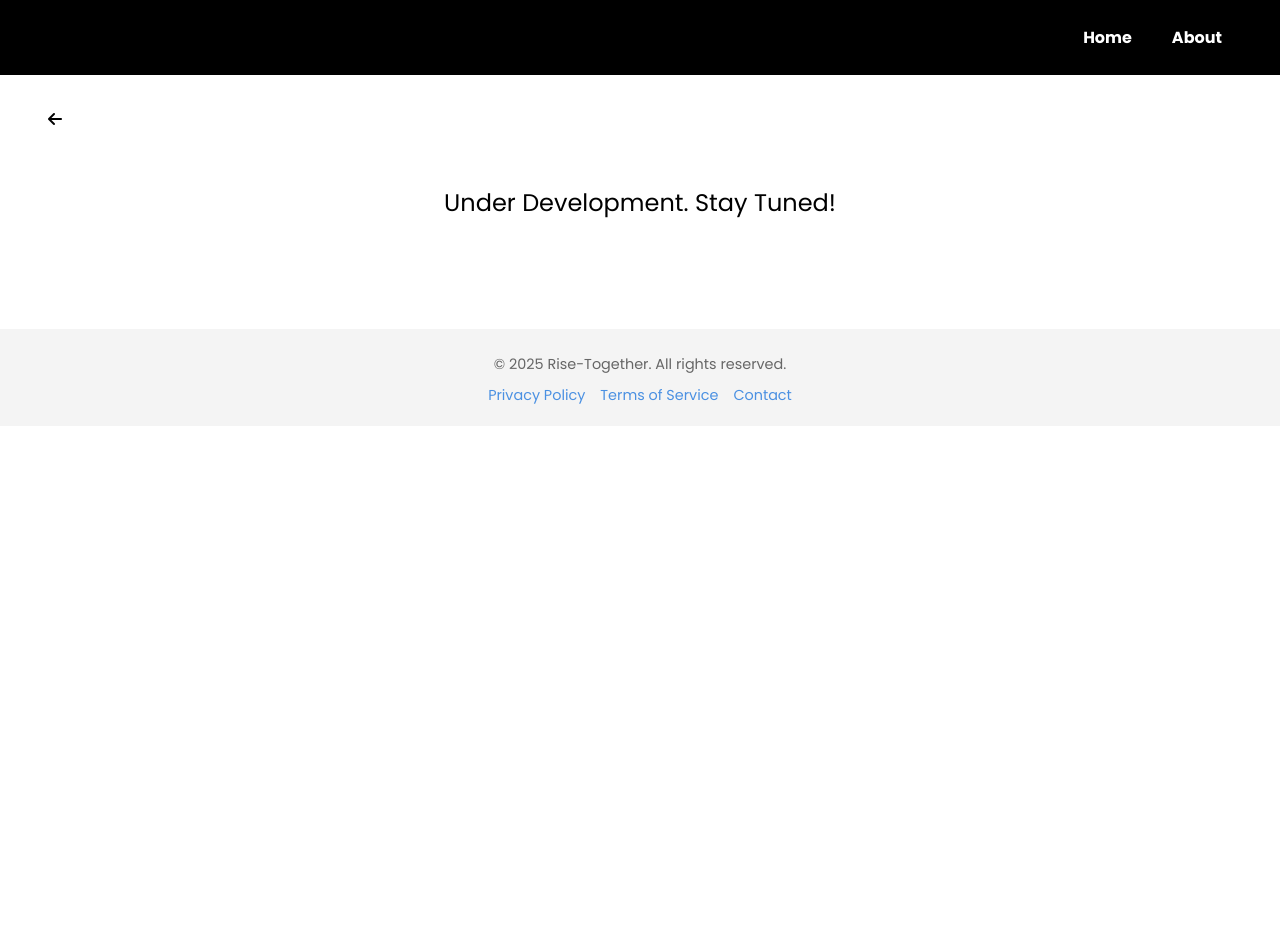
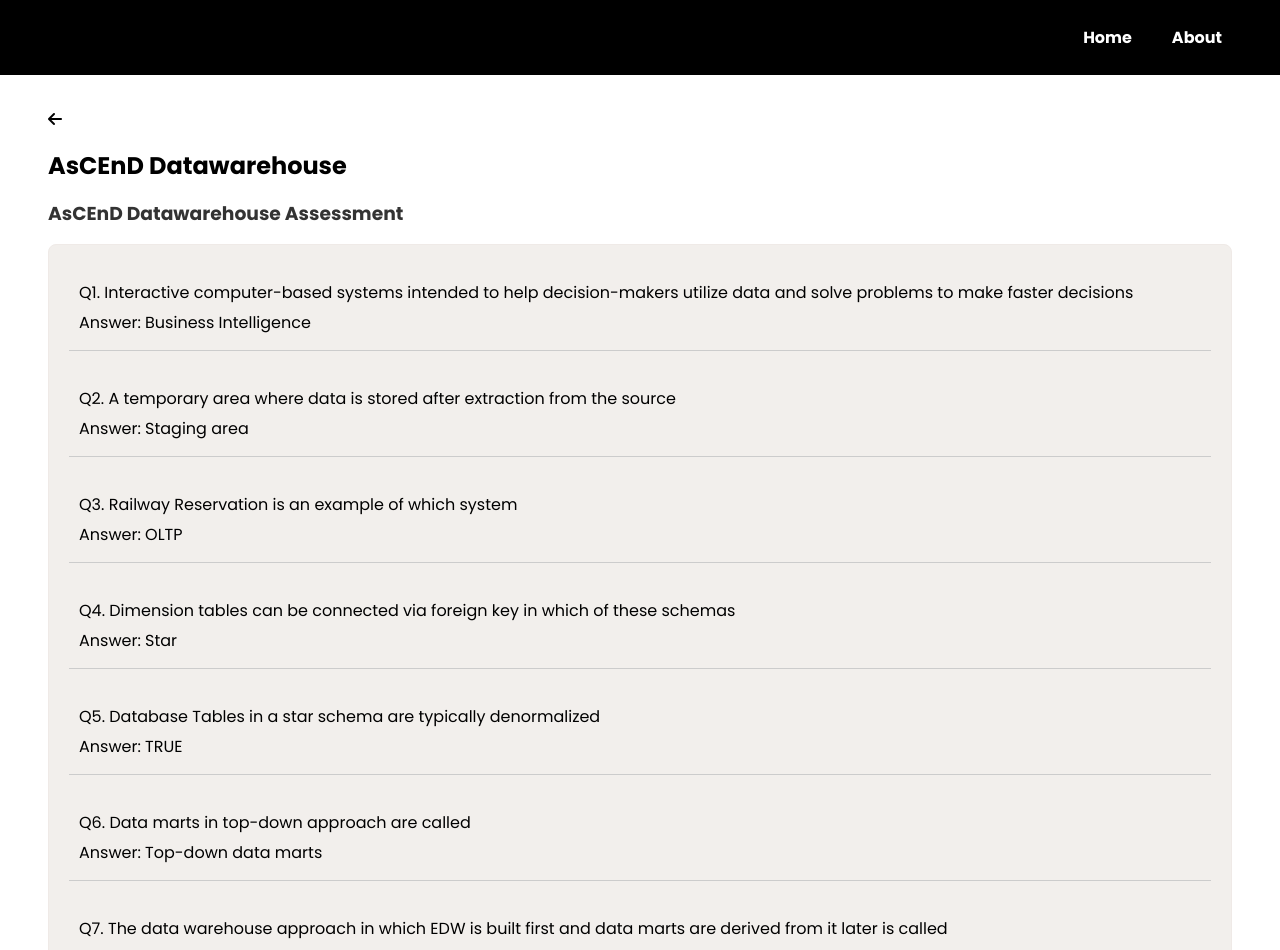
Before and after one commit to RangaJaladurgam/Rise-Together, a React (Vite) app in the folder rise-together/: page /ascend-courses/datawarehouse in a window 1280 px wide. Shown: the top 950 px of the page. Before the commit the page ends 800 px from the top, so only its background shows below. Built offline with nearby package versions, Linux system fonts and the light colour scheme.

Commit message:
Working on DatawareHouse

```diff
--- a/rise-together/src/App.jsx
+++ b/rise-together/src/App.jsx
@@ -52,6 +52,7 @@ import MongoDb from "./components/content/Ascend-Courses/MongoDb";
 import TestAutomation from "./components/content/Ascend-Courses/TestAutomation";
 import AzureCloud from "./components/content/Ascend-Courses/AzureCloud";
 import AdvanceDotNet from "./components/content/Ascend-Courses/AdvanceDotNet";
+import Datawarehouse from "./components/content/Ascend-Courses/DatawareHouse";
 
 function App() {
   const location = useLocation();
@@ -99,7 +100,7 @@ function App() {
               />
               <Route
                 path="/ascend-courses/datawarehouse"
-                element={<ComingSoon />}
+                element={<Datawarehouse />}
               />
               <Route path="/ascend-courses/devops" element={<ComingSoon />} />
               <Route path="/ascend-courses/bigdata" element={<ComingSoon />} />
--- /dev/null
+++ b/rise-together/src/components/content/Ascend-Courses/DatawareHouse.jsx
@@ -0,0 +1,157 @@
+import React, { useEffect } from "react";
+import { Link } from "react-router-dom";
+import "../Util.css";
+function Datawarehouse() {
+  useEffect(() => {
+    window.scrollTo(0, 0);
+  }, []);
+  return (
+    <>
+      <div className="content">
+        <Link to="/" className="">
+          {" "}
+          <span>
+            <i className="fa-solid fa-arrow-left"></i>
+          </span>
+        </Link>
+        <h2>AsCEnD Datawarehouse</h2>
+        <h3>AsCEnD Datawarehouse Assessment</h3>
+        <div className="kyt-questions">
+          <div className="question">
+            <p>
+              Q1. Interactive computer-based systems intended to help
+              decision-makers utilize data and solve problems to make faster
+              decisions
+            </p>
+            <p className="answer">Answer: Business Intelligence</p>
+          </div>
+
+          <div className="question">
+            <p>
+              Q2. A temporary area where data is stored after extraction from
+              the source
+            </p>
+            <p className="answer">Answer: Staging area</p>
+          </div>
+
+          <div className="question">
+            <p>Q3. Railway Reservation is an example of which system</p>
+            <p className="answer">Answer: OLTP</p>
+          </div>
+
+          <div className="question">
+            <p>
+              Q4. Dimension tables can be connected via foreign key in which of
+              these schemas
+            </p>
+            <p className="answer">Answer: Star</p>
+          </div>
+
+          <div className="question">
+            <p>
+              Q5. Database Tables in a star schema are typically denormalized
+            </p>
+            <p className="answer">Answer: TRUE</p>
+          </div>
+
+          <div className="question">
+            <p>Q6. Data marts in top-down approach are called</p>
+            <p className="answer">Answer: Top-down data marts</p>
+          </div>
+
+          <div className="question">
+            <p>
+              Q7. The data warehouse approach in which EDW is built first and
+              data marts are derived from it later is called
+            </p>
+            <p className="answer">Answer: Top-down approach</p>
+          </div>
+
+          <div className="question">
+            <p>Q8. Which of the following is not an ETL tool</p>
+            <p className="answer">Answer: Tableau</p>
+          </div>
+
+          <div className="question">
+            <p>Q9. Critical metrics for measuring performance of a business</p>
+            <p className="answer">Answer: Ad Hoc reports</p>
+          </div>
+
+          <div className="question">
+            <p>
+              Q10. Data from a single source only can be moved to a data
+              warehouse
+            </p>
+            <p className="answer">Answer: FALSE</p>
+          </div>
+
+          <div className="question">
+            <p>Q11. A dimension without any associated attribute is called</p>
+            <p className="answer">Answer: Degenerate dimension</p>
+          </div>
+
+          <div className="question">
+            <p>Q12. Datastore used to analyze near real-time data</p>
+            <p className="answer">Answer: ODS</p>
+          </div>
+
+          <div className="question">
+            <p>Q13. R in ROLAP stands for __________.</p>
+            <p className="answer">Answer: Relational</p>
+          </div>
+
+          <div className="question">
+            <p>
+              Q14. Miniature data warehouse that supports the requirement of a
+              particular department or business process
+            </p>
+            <p className="answer">Answer: DSS</p>
+          </div>
+
+          <div className="question">
+            <p>
+              Q15. ________ is a process that transforms raw data into
+              meaningful and useful information for business purposes
+            </p>
+            <p className="answer">Answer: Business Intelligence</p>
+          </div>
+
+          <div className="question">
+            <p>
+              Q16. Overall management of the availability, usability, integrity,
+              and security of the data employed in an enterprise...
+            </p>
+            <p className="answer">Answer: Data Governance</p>
+          </div>
+
+          <div className="question">
+            <p>Q17. The dimensions which contribute to the grain are called</p>
+            <p className="answer">Answer: Primary dimension</p>
+          </div>
+
+          <div className="question">
+            <p>
+              Q18. Fact table which has dimension keys but no measures is called
+            </p>
+            <p className="answer">Answer: Factless fact table</p>
+          </div>
+
+          <div className="question">
+            <p>Q19. Which of the following are the types of facts</p>
+            <p className="answer">Answer: Additive facts</p>
+          </div>
+
+          <div className="question">
+            <p>
+              Q20. Systems used to handle complex queries to discover trends and
+              patterns
+            </p>
+            <p className="answer">Answer: OLAP</p>
+          </div>
+        </div>
+      </div>
+    </>
+  );
+}
+
+export default Datawarehouse;
```
